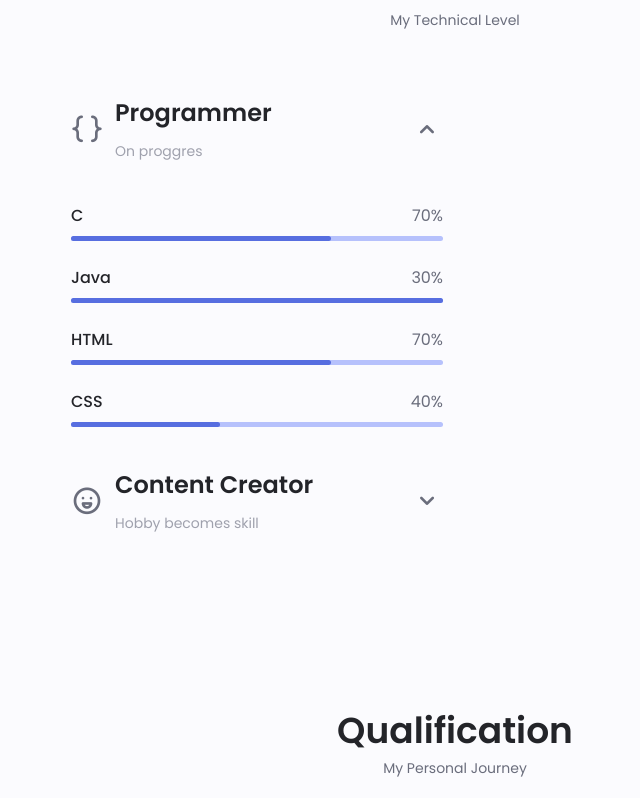
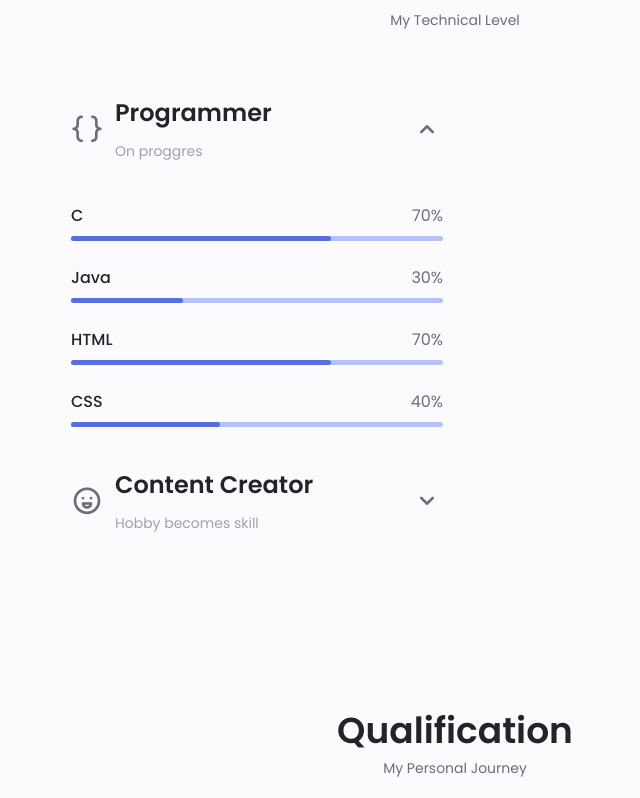
Before and after one commit to Rofiansyah/Rofiansyah.github.io, a plain HTML site: page index.html in a window 1280 px wide. Shown: the part 1348-2146 px from the top of the page, without its empty margins (185-825 px from the left). Drawn offline with nearby package versions, Linux system fonts and the light colour scheme.

Commit message:
Update styles.css

```diff
--- a/assets/css/styles.css
+++ b/assets/css/styles.css
@@ -497,7 +497,7 @@ img{
     width: 70%;
 }
 
-.skills_java{
+.skills__java{
     width: 30%;
 }
 
```
